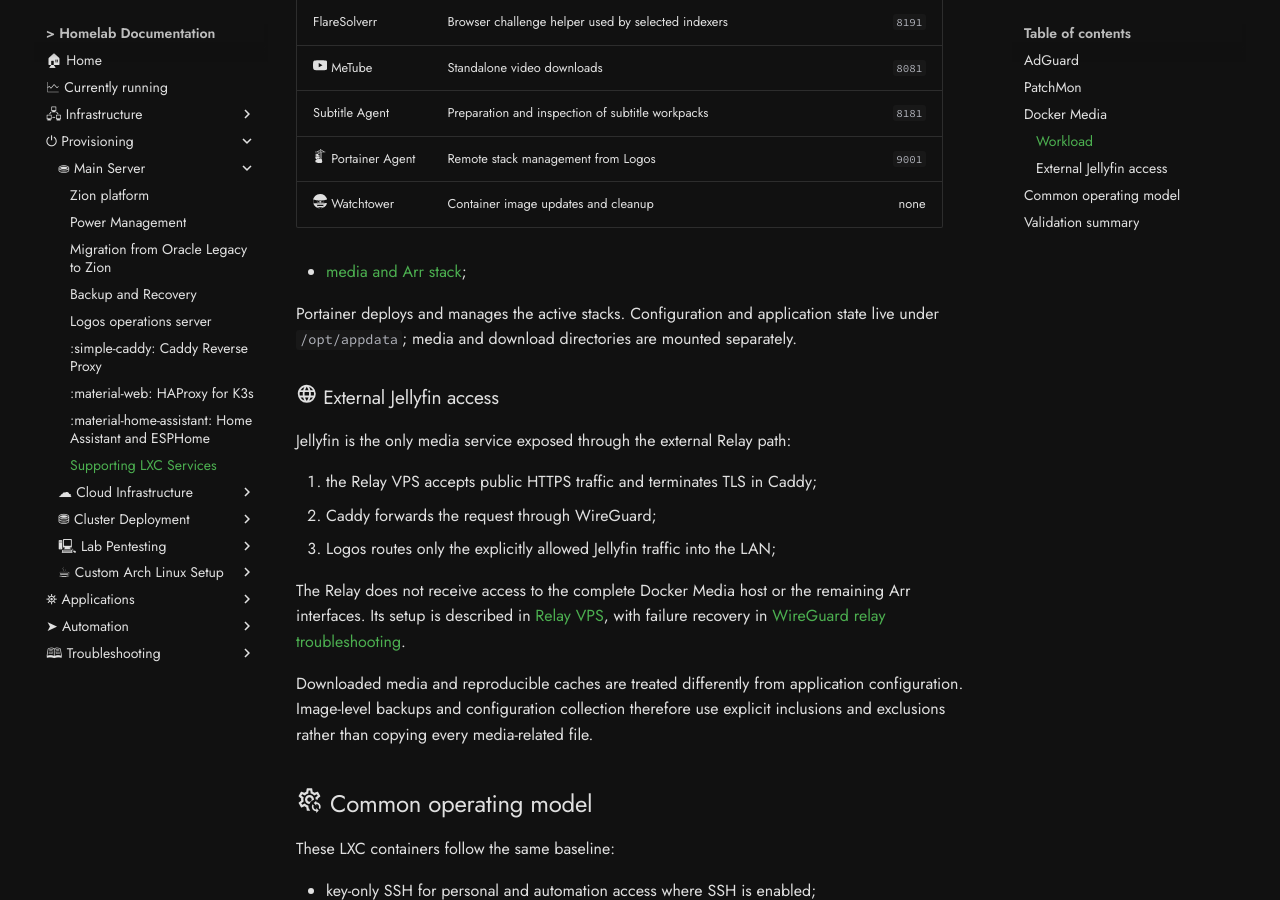
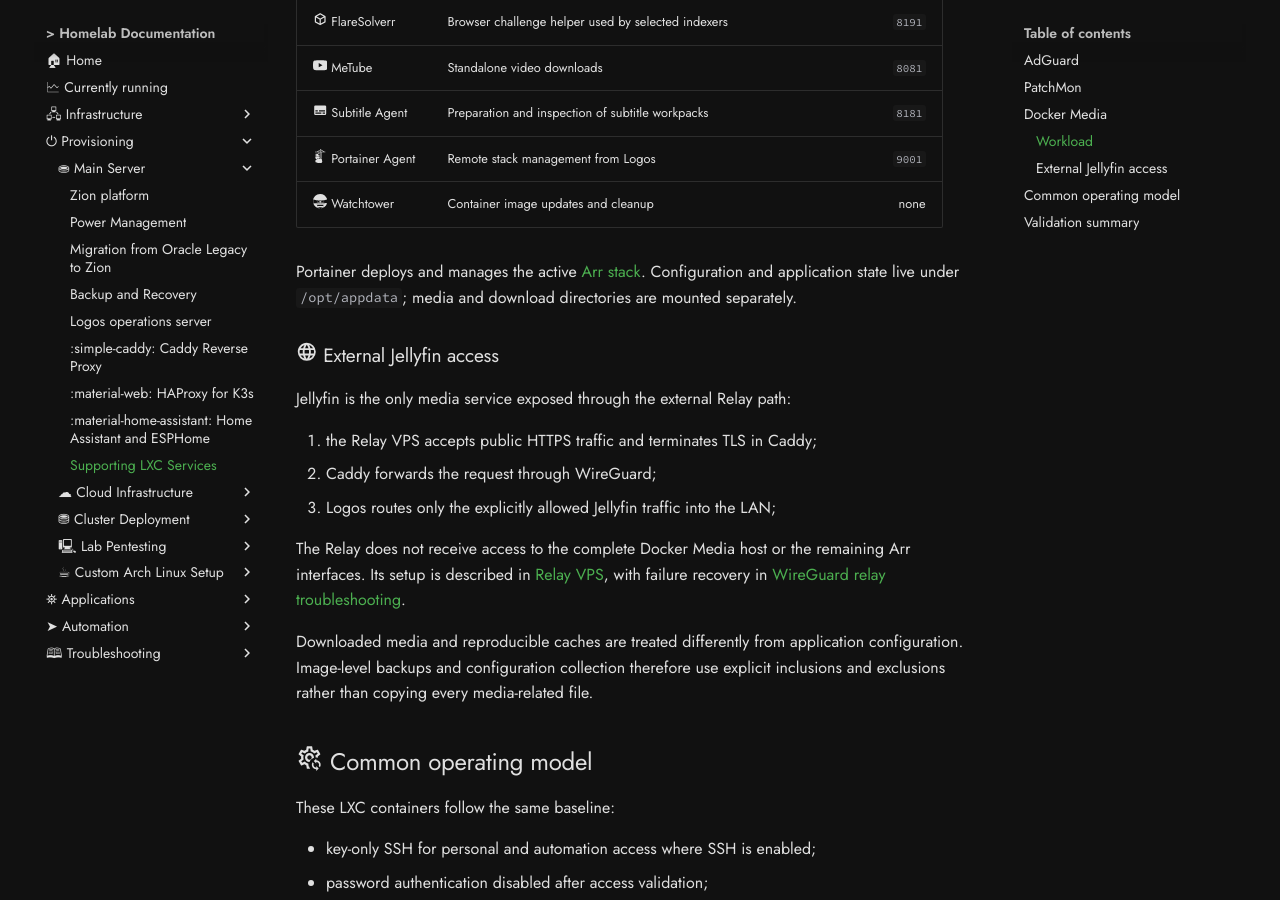
Before and after one commit to kCn3333/homelab, an MkDocs documentation site: the page built from docs/zion/supporting-services.md, in a window 1280 px wide and 900 px high, scrolled down 2199 px. Built offline with MkDocs 1.6.1 and Material for MkDocs 9.7.7, drawn with Linux system fonts in a browser that asks for light colours; comment, search, counter and statistics services are not loaded; some of the changed lines change nothing that is shown; some of the changed text lies outside the part shown.

Commit message:
docs: document supporting services

```diff
--- a/docs/zion/supporting-services.md
+++ b/docs/zion/supporting-services.md
@@ -12,7 +12,7 @@
 | Swap | 512 MB |
 | Runtime | Native AdGuard service |
 
-AdGuard replaced the previous Pi-hole deployment and provides:
+AdGuard replaced the previous [:material-pi-hole: Pi-hole](https://github.com/kCn3333/docker-compose/blob/main/pihole/docker-compose.yaml) deployment and provides:
 
 - DNS filtering for LAN clients;
 - local host records;
@@ -45,7 +45,7 @@
 
 The container was created with the [PatchMon Proxmox Community Script](https://community-scripts.github.io/ProxmoxVE/scripts?id=patchmon). PatchMon's server and agent run as native systemd services rather than as part of a shared Docker host.
 
-## :simple-jellyfin: Docker Media
+## :material-movie-open-star: Docker Media
 
 The Docker Media LXC contains the complete media pipeline. It is separated from Logos so that media mounts, transcoding, downloads and frequently changed containers do not share the failure domain of the main operations server.
 
@@ -54,21 +54,19 @@
 | Service | Role | Published port |
 |---|---|---:|
 | :simple-jellyfin: Jellyfin | Media server and hardware-assisted playback | `8096` |
-| Seerr | Movie and series requests | `5055` |
+| :material-eye-refresh: Seerr | Movie and series requests | `5055` |
 | :simple-radarr: Radarr | Movie library automation | `7878` |
 | :simple-sonarr: Sonarr | Series library automation | `8989` |
-| Prowlarr | Indexer management for Radarr and Sonarr | `9696` |
-| Bazarr | Subtitle discovery and download | `6767` |
+| :simple-bittorrent: Prowlarr | Indexer management for Radarr and Sonarr | `9696` |
+| :material-subtitles: Bazarr | Subtitle discovery and download | `6767` |
 | :simple-qbittorrent: qBittorrent | Download client | `8080`, `6881/tcp`, `6881/udp` |
-| FlareSolverr | Browser challenge helper used by selected indexers | `8191` |
+| :material-cube-outline: FlareSolverr | Browser challenge helper used by selected indexers | `8191` |
 | :simple-youtube: MeTube | Standalone video downloads | `8081` |
-| Subtitle Agent | Preparation and inspection of subtitle workpacks | `8181` |
+| :material-subtitles: Subtitle Agent | Preparation and inspection of subtitle workpacks | `8181` |
 | :simple-portainer: Portainer Agent | Remote stack management from Logos | `9001` |
 | :simple-watchtower: Watchtower | Container image updates and cleanup | none |
 
-- [media and Arr stack](https://github.com/kCn3333/docker-compose/blob/main/arr-stack/docker-compose.yaml);
-
-Portainer deploys and manages the active stacks. Configuration and application state live under `/opt/appdata`; media and download directories are mounted separately.
+Portainer deploys and manages the active [Arr stack](https://github.com/kCn3333/docker-compose/blob/main/arr-stack/docker-compose.yaml). Configuration and application state live under `/opt/appdata`; media and download directories are mounted separately.
 
 ### :material-web: External Jellyfin access
 
@@ -78,7 +76,7 @@
 2. Caddy forwards the request through WireGuard;
 3. Logos routes only the explicitly allowed Jellyfin traffic into the LAN;
 
-The Relay does not receive access to the complete Docker Media host or the remaining Arr interfaces. Its setup is described in [Relay VPS](../relay.md), with failure recovery in [WireGuard relay troubleshooting](../../troubleshooting/wireguard-relay.md).
+The Relay does not receive access to the complete Docker Media host or the remaining Arr interfaces. Its setup is described in [Relay VPS](../relay/relay.md), with failure recovery in [WireGuard relay troubleshooting](../troubleshooting/wireguard-relay.md).
 
 Downloaded media and reproducible caches are treated differently from application configuration. Image-level backups and configuration collection therefore use explicit inclusions and exclusions rather than copying every media-related file.
 
```
